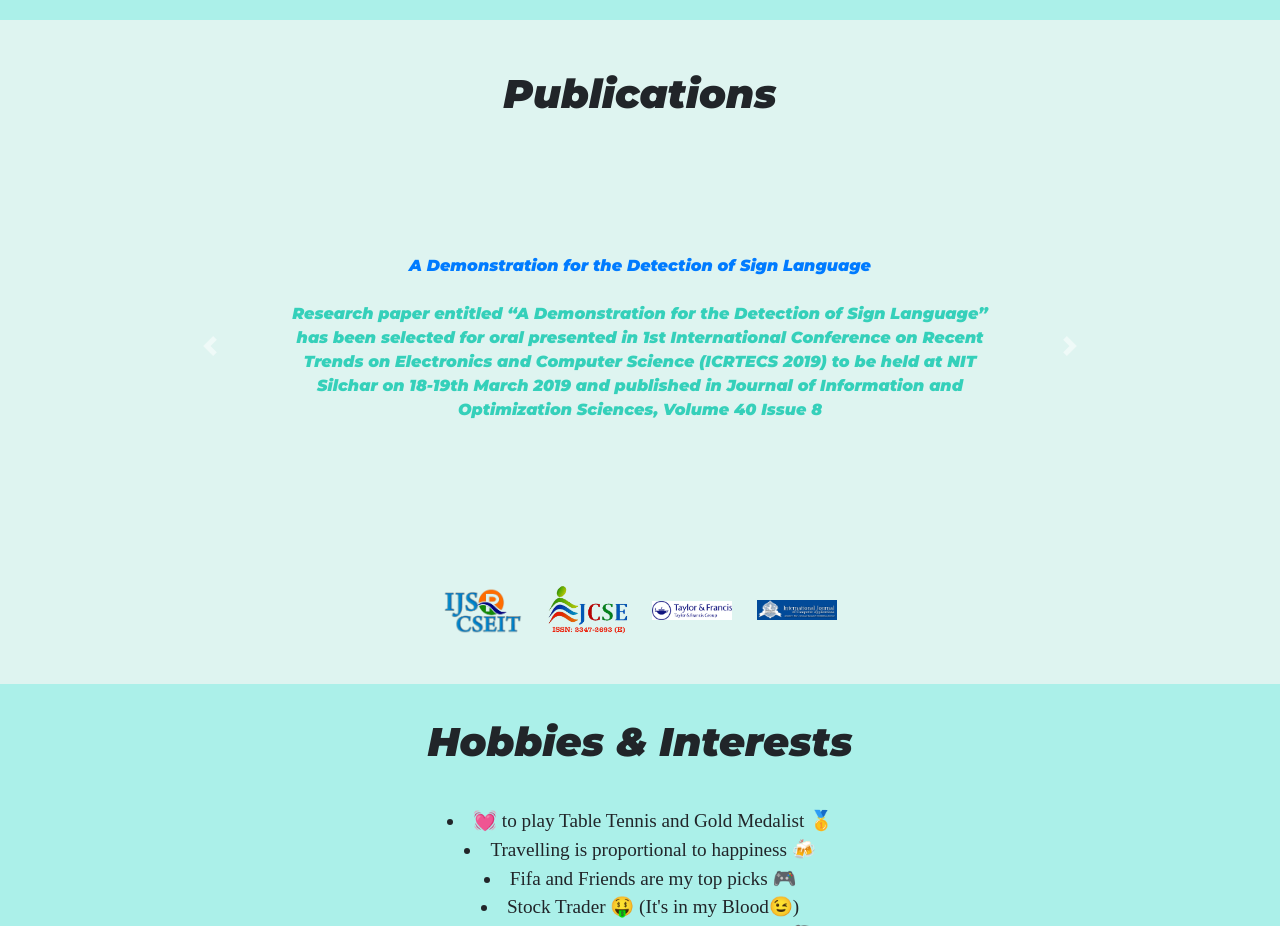
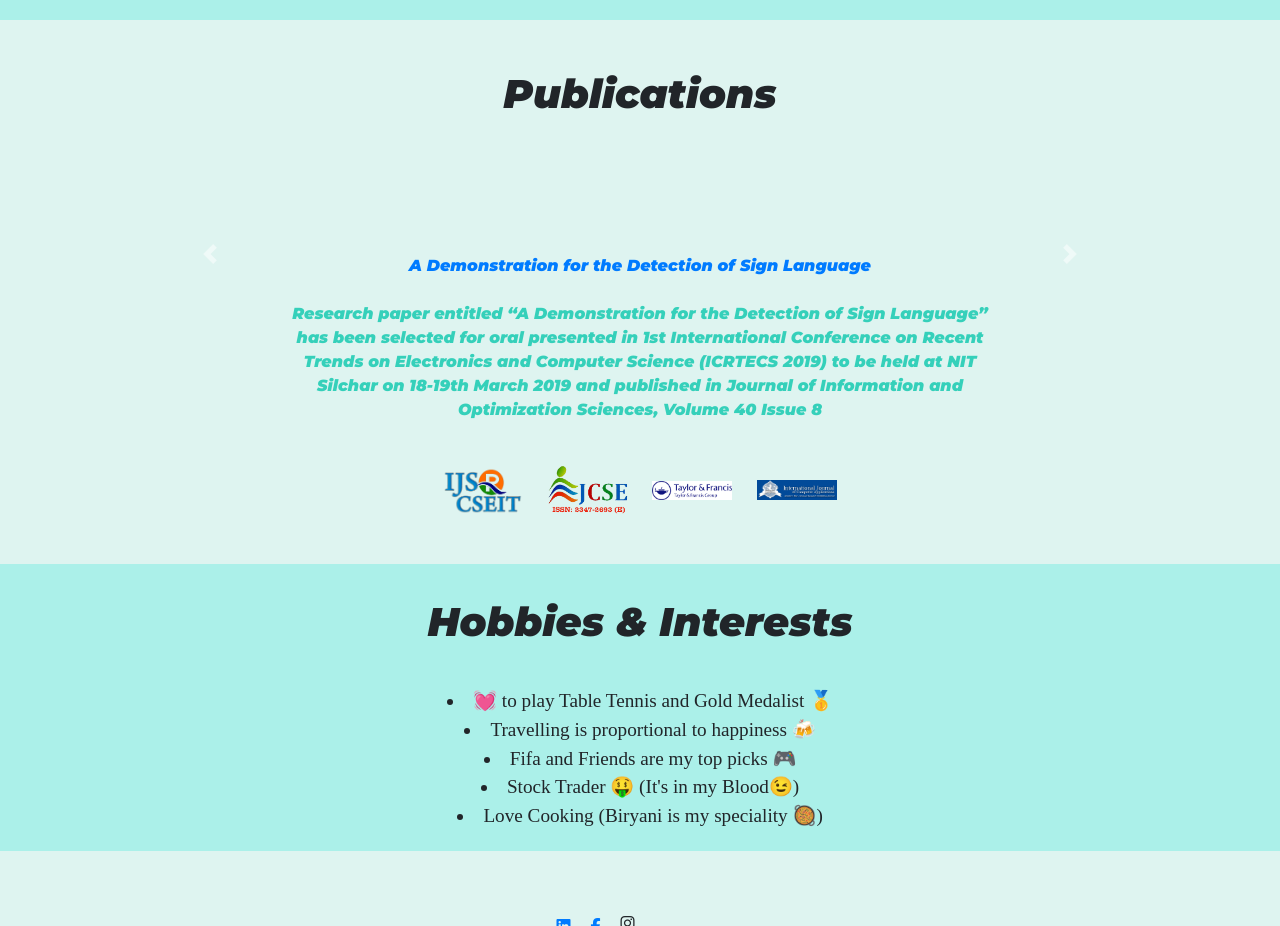
Before and after one commit to shauvik16/CV, a plain HTML site: page index.html in a window 1280 px wide. Shown: the part 2440-3366 px from the top of the page. Drawn offline with nearby package versions, Linux system fonts and the light colour scheme; a web font is replaced by a local one.

Commit message:
Add files via upload

```diff
--- a/styles.css
+++ b/styles.css
@@ -122,11 +122,14 @@ span{
 }
 .pub{
 
-  padding: 10% 5% ;
+  padding: 10% 5% 15% ;
 }
 .carousel-item{
   padding: 0 15%;
   color: #35d0ba;
+}
+.carousel-inner{
+  position: absolute;
 }
 
 /* logo */
@@ -149,9 +152,11 @@ span{
 #Hobbies{
   background-color: #abf0e9;
   text-align: center;
+
 }#Hobbies h1{
   font-family: Montserrat;
   padding: 3% 0;
+
 }
 #Hobbies:hover{
   background-color: #f9c49a;
@@ -161,6 +166,7 @@ span{
   padding-bottom: 20px;
   font-size: 1.2rem;
 }
+
 
 /* footer */
 footer{
```
